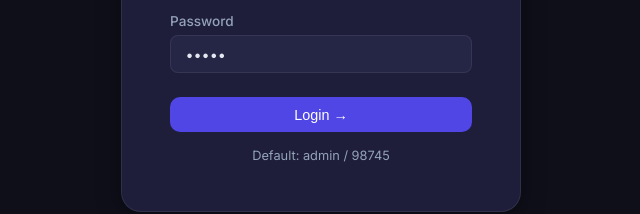
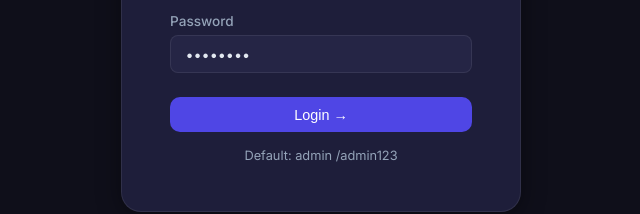
Before and after one commit to nawazpasha54/ATTENDENCE-SYSTEM, a website: page attendance-system/public/admin.html in a window 1280 px wide. Shown: the part 430-644 px from the top of the page, 319-959 px from the left. Drawn offline with Linux system fonts and the light colour scheme.

Commit message:
Update default password in admin login page

```diff
--- a/attendance-system/public/admin.html
+++ b/attendance-system/public/admin.html
@@ -22,11 +22,11 @@
     </div>
     <div class="form-group">
       <label class="form-label">Password</label>
-      <input type="password" class="form-input" id="login-pass" value="12345" placeholder="Password">
+      <input type="password" class="form-input" id="login-pass" value="admin123" placeholder="Password">
     </div>
     <button class="btn btn-primary btn-full" style="margin-top:0.5rem" onclick="doLogin()">Login →</button>
     <div style="text-align:center;margin-top:1rem;font-size:0.8rem;color:var(--text-muted)">
-      Default: admin / 98745
+      Default: admin /admin123
     </div>
   </div>
 </div>
```
